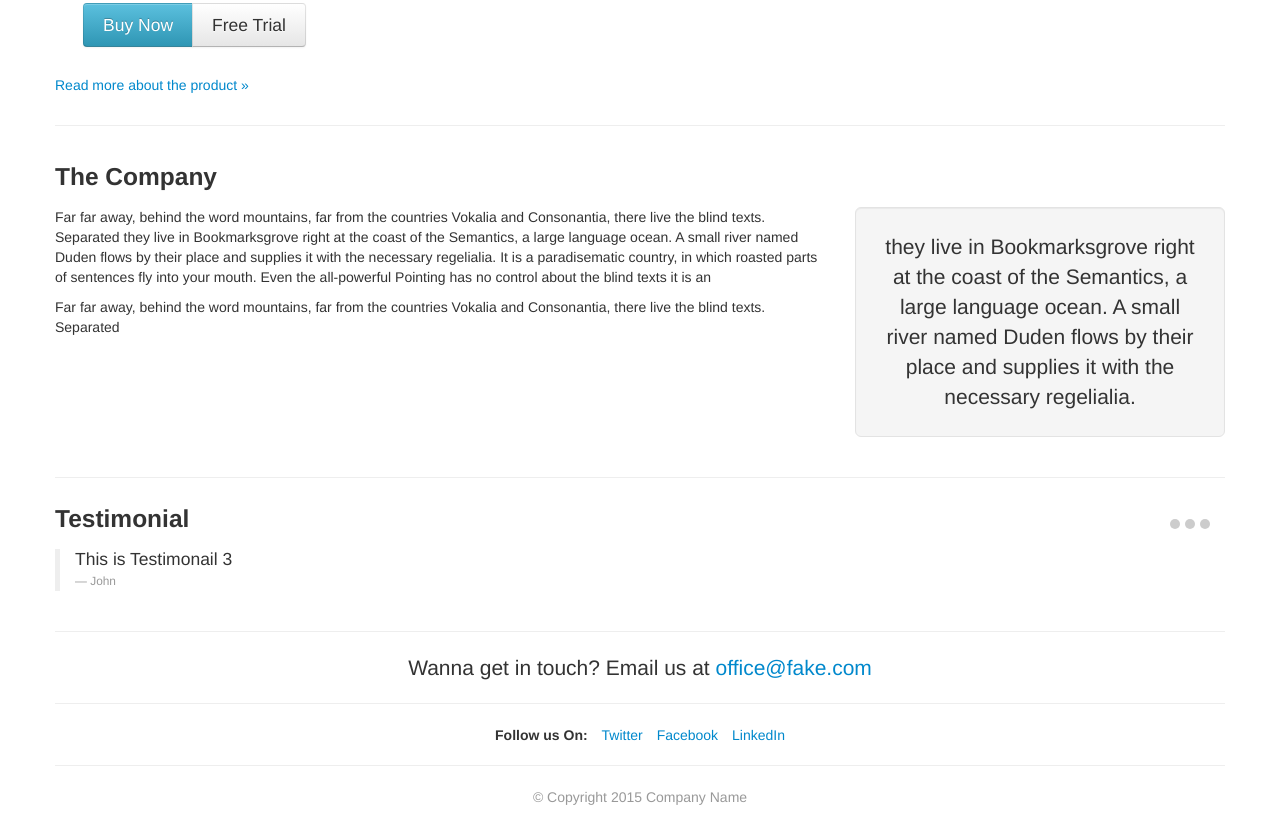
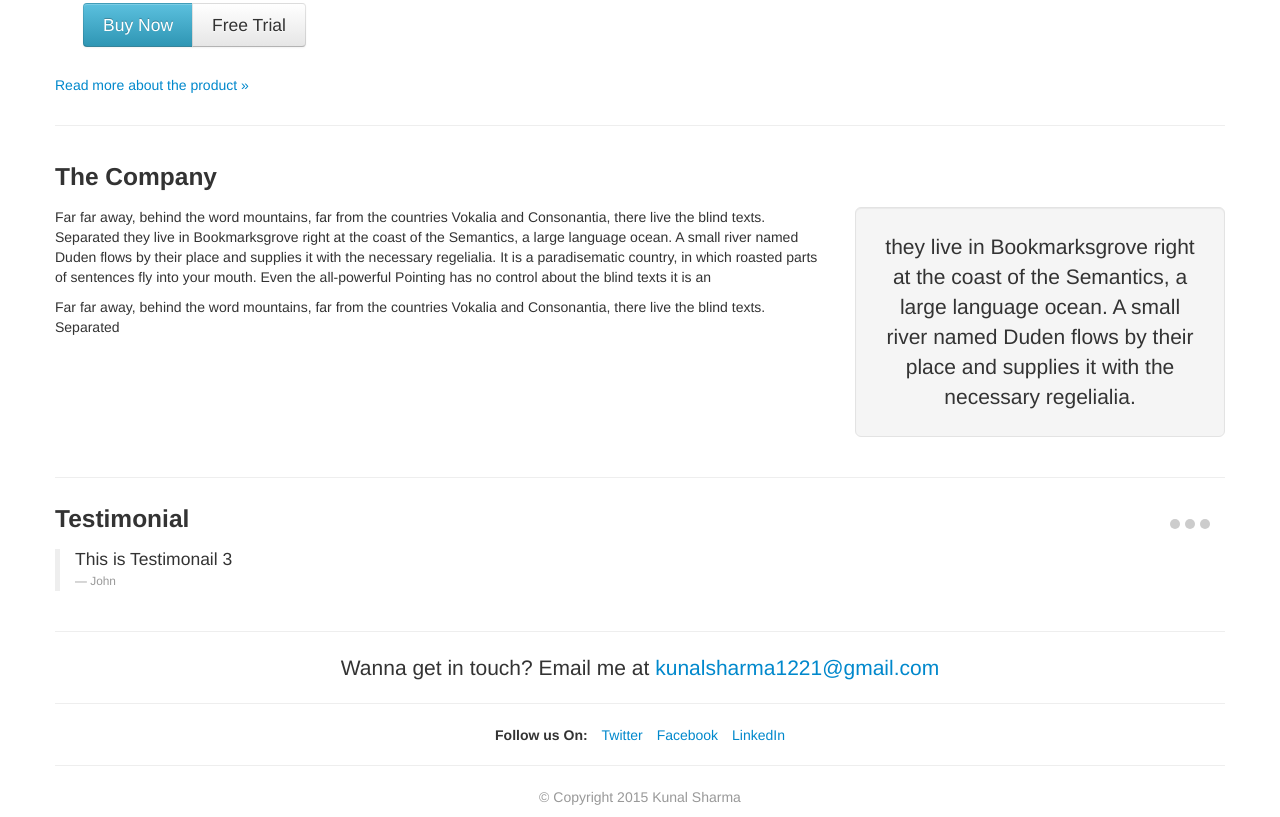
Before and after one commit to kunal12422/bootstrap-sample, a plain HTML site: page index.html in a window 1280 px wide. Shown: the part 291-1108 px from the top of the page. Drawn offline with Linux system fonts and the light colour scheme.

Commit message:
contact details changes made in index.html

```diff
--- a/index.html
+++ b/index.html
@@ -163,7 +163,7 @@
 
         <!-- Footer -->
         <section>
-            <p class="lead text-center">Wanna get in touch? Email us at <a href="">office@fake.com</a> </p>
+            <p class="lead text-center">Wanna get in touch? Email me at <a href="">kunalsharma1221@gmail.com</a> </p>
 
             <hr/>
             <ul class="inline text-center">
@@ -173,7 +173,7 @@
                 <li><a href="">LinkedIn</a></li>
             </ul>
             <hr/>
-            <p class="text-center muted">&copy; Copyright 2015 Company Name</p>
+            <p class="text-center muted">&copy; Copyright 2015 Kunal Sharma</p>
         </section>
 
 
```
